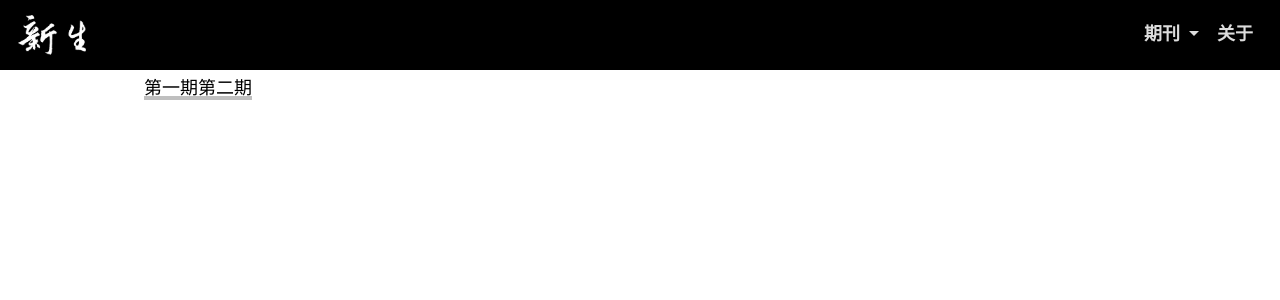
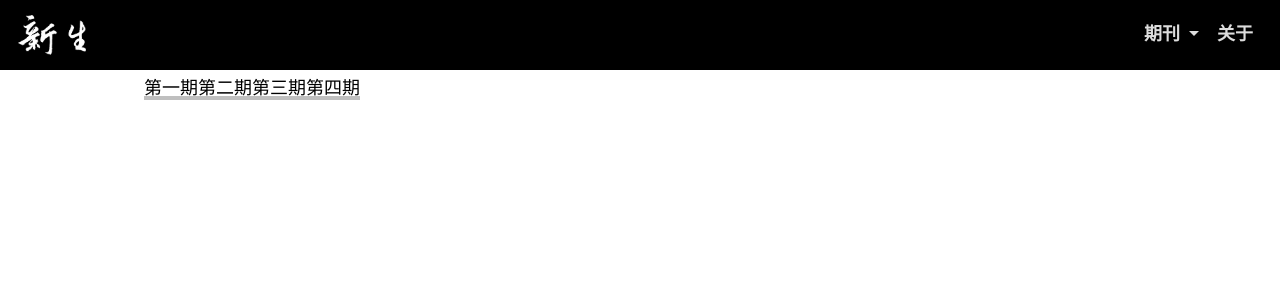
Before and after one commit to youshenmexindemingzima/rebirth, a Jekyll site: the page built from _articles/index.md, in a window 1280 px wide. Shown: the top 300 px of the page. Built offline with Jekyll 4.4.1, drawn with Linux system fonts in a browser that asks for light colours; some web fonts are replaced.

Commit message:
Update index.md

```diff
--- a/_articles/index.md
+++ b/_articles/index.md
@@ -2,4 +2,6 @@
 issues:
   - 第一期
   - 第二期
+  - 第三期
+  - 第四期
 ---
```
